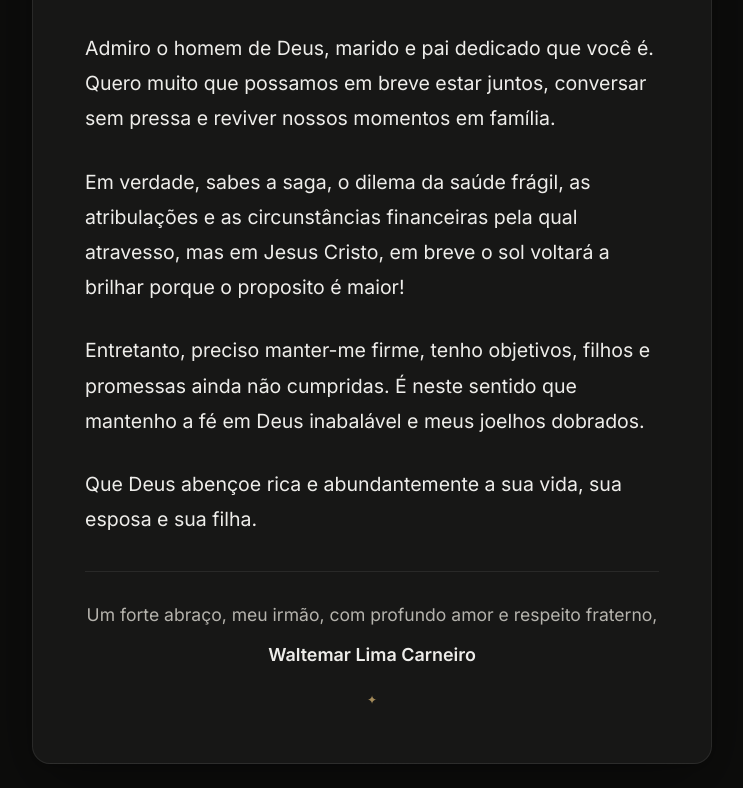
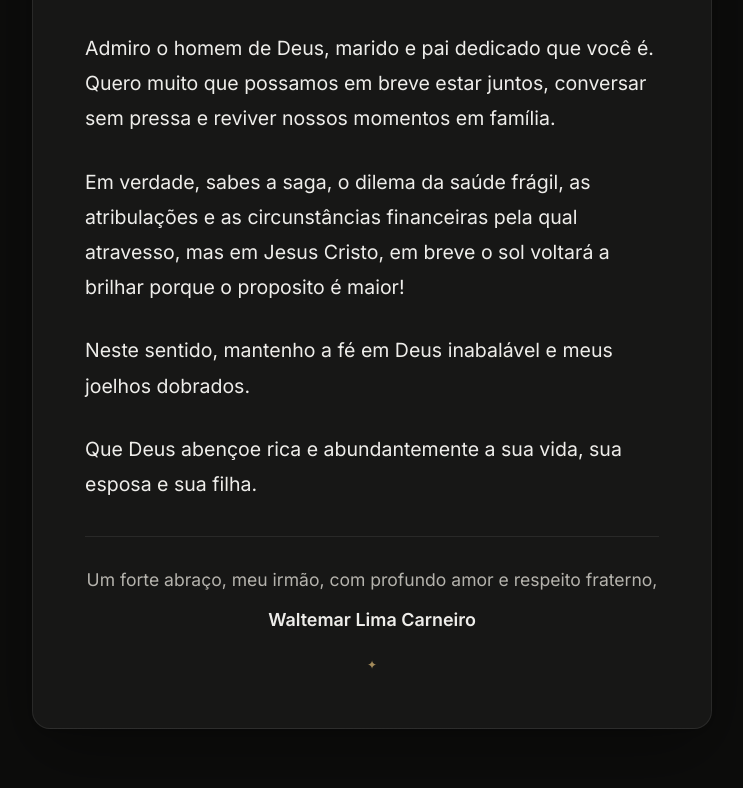
Before and after one commit to streamvd/streamvd.github.io, a website: page wd.html in a window 1280 px wide. Shown: the part 1229-2017 px from the top of the page, without its empty margins (268-1011 px from the left). After the commit the page ends 1982 px from the top, so only its background shows below. Drawn offline with Linux system fonts and the light colour scheme.

Commit message:
Add files via upload

```diff
--- a/wd.html
+++ b/wd.html
@@ -303,7 +303,7 @@
 
       <p>Em verdade, sabes a saga, o dilema da saúde frágil, as atribulações e as circunstâncias financeiras pela qual atravesso, mas em Jesus Cristo, em breve o sol voltará a brilhar porque o proposito é maior!</p>
 
-      <p>Entretanto, preciso manter-me firme, tenho objetivos, filhos e promessas ainda não cumpridas. É neste sentido que mantenho a fé em Deus inabalável e meus joelhos dobrados.</p>
+      <p>Neste sentido, mantenho a fé em Deus inabalável e meus joelhos dobrados.</p>
 
       <p>Que Deus abençoe rica e abundantemente a sua vida, sua esposa e sua filha.</p>
     </article>
```
